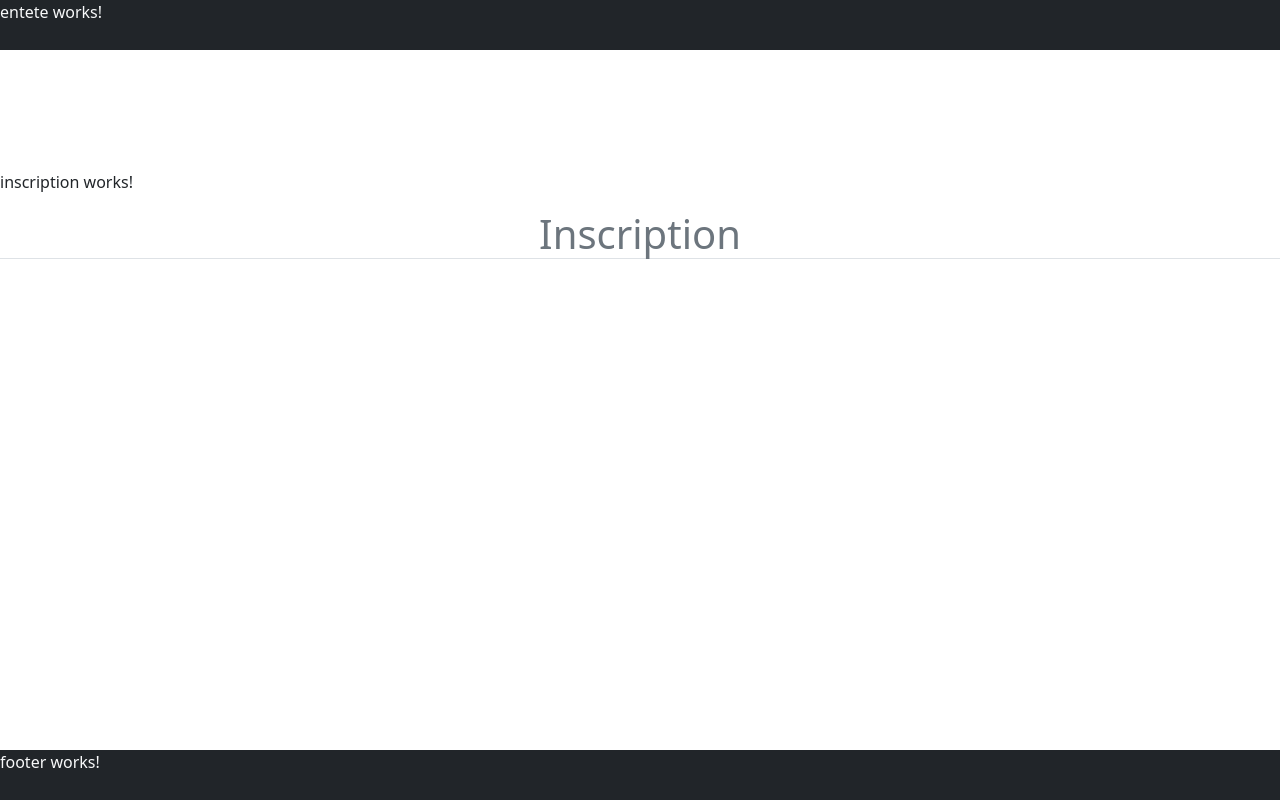
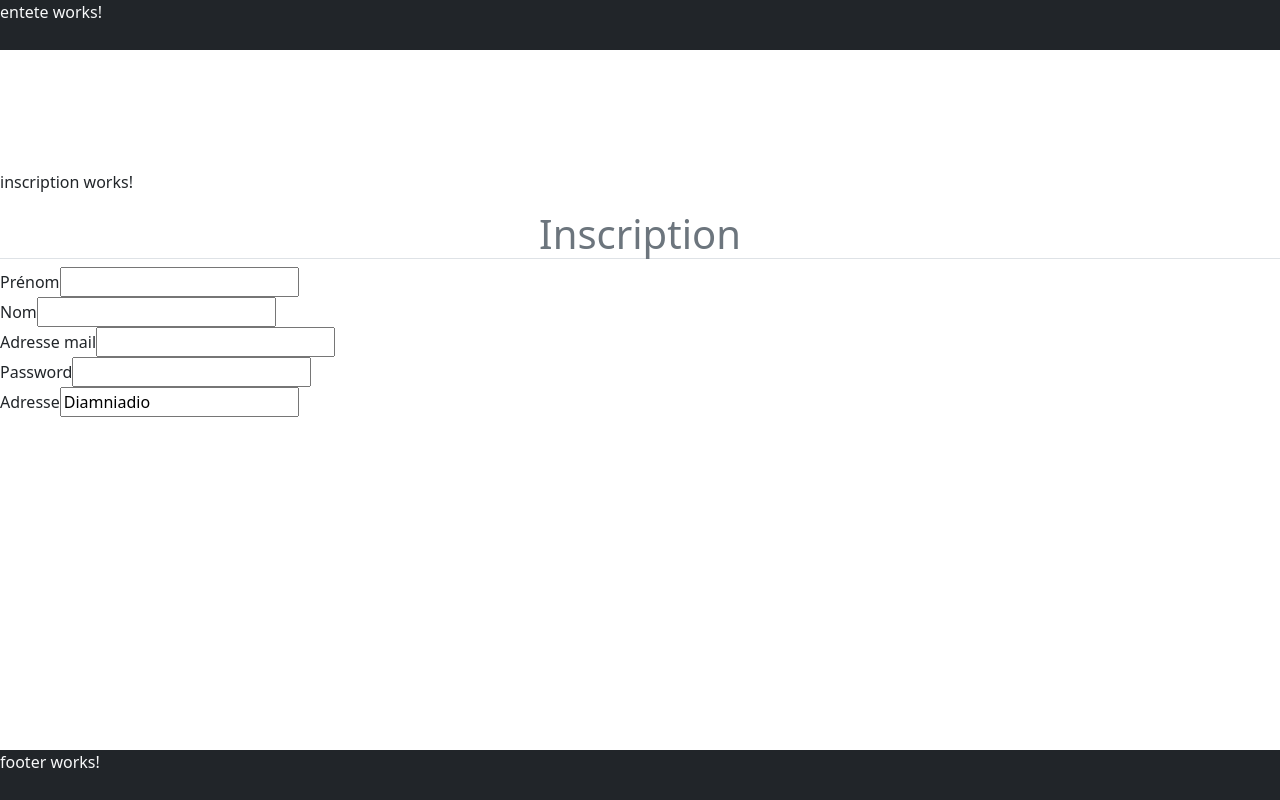
Before and after one commit to thesenegalesehitch/magasin-web, an Angular app: page /inscription in a window 1280 px wide. Built offline with nearby package versions, Linux system fonts and the light colour scheme.

Commit message:
Ajout des validations pour les champs concernant l'inscription

```diff
--- a/src/app/inscription/inscription.component.html
+++ b/src/app/inscription/inscription.component.html
@@ -2,7 +2,30 @@
 <div class="titrePage">
   Inscription
 </div>
-<form action="">
+<form [formGroup]="inscriptionForm">
+  <div>
+    <label>Prénom</label>
+    <input formControlName="prenom" type="text" name="prenom" id="prenom">
+  </div>
 
+  <div>
+    <label>Nom</label>
+    <input formControlName="nom" type="text" name="nom" id="nom">
+  </div>
+
+  <div>
+    <label>Adresse mail</label>
+    <input formControlName="email" type="mail" name="adresse" id="adresse">
+  </div>
+
+  <div>
+    <label>Password</label>
+    <input formControlName="password" type="password" name="password" id="password">
+  </div>
+
+  <div>
+    <label>Adresse</label>
+    <input formControlName="adresse" type="text" name="adresse" id="adresse">
+  </div>
 
 </form>
--- a/src/app/inscription/inscription.component.ts
+++ b/src/app/inscription/inscription.component.ts
@@ -1,11 +1,23 @@
 import { Component } from '@angular/core';
+import {FormControl, FormGroup, ReactiveFormsModule, Validators} from '@angular/forms';
 
 @Component({
   selector: 'app-inscription',
-  imports: [],
+  imports: [
+    ReactiveFormsModule
+  ],
   templateUrl: './inscription.component.html',
   styleUrl: './inscription.component.scss'
 })
 export class InscriptionComponent {
+inscriptionForm : FormGroup=new FormGroup({
 
+  prenom:new FormControl('', [Validators.required]),
+  nom:new FormControl('', [Validators.required, Validators.minLength(2), Validators.maxLength(50)]),
+  email:new FormControl('', [Validators.required, Validators.email]),
+  password:new FormControl('', [Validators.required]),
+  adresse:new FormControl('Diamniadio', [Validators.required])
+
+
+})
 }
```
